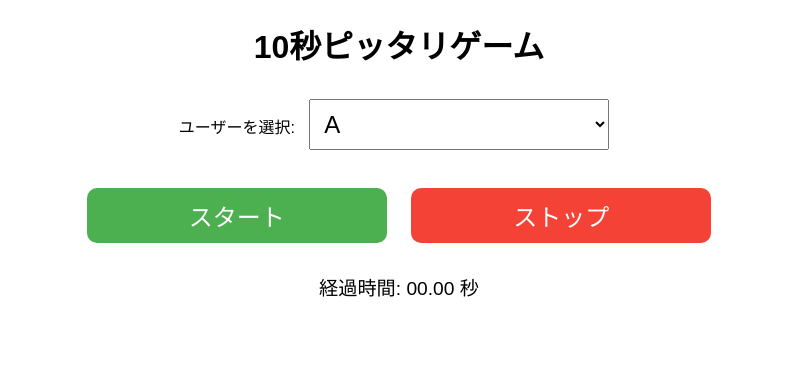
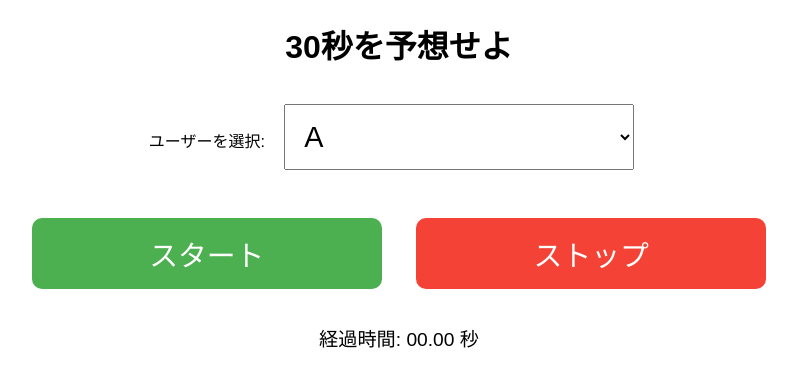
Before and after one commit to hryooooo/flask-10sec-game, a Flask app: page / in a window 1280 px wide. Shown: the top 387 px of the page, without its empty margins (241-1038 px from the left). Run offline with Flask 3, Linux system fonts and the light colour scheme; some libraries are stand-ins or nearby versions.

Commit message:
Update index.html

```diff
--- a/templates/index.html
+++ b/templates/index.html
@@ -3,7 +3,7 @@
 <head>
     <meta charset="UTF-8">
     <meta name="viewport" content="width=device-width, initial-scale=1.0">
-    <title>10秒チャレンジ</title>
+    <title>タイムアタック</title>
     <script src="https://cdnjs.cloudflare.com/ajax/libs/socket.io/4.0.1/socket.io.js"></script>
     <style>
         body {
@@ -12,11 +12,11 @@
             margin: 20px;
         }
         select, button {
-            font-size: 1.5em;
-            padding: 10px;
-            margin: 10px;
+            font-size: 1.8em;
+            padding: 15px;
+            margin: 15px;
             width: 80%;
-            max-width: 300px;
+            max-width: 350px;
         }
         button {
             cursor: pointer;
@@ -38,7 +38,7 @@
     </style>
 </head>
 <body>
-    <h1>10秒ピッタリゲーム</h1>
+    <h1>30秒を予想せよ</h1>
     <label for="userSelect">ユーザーを選択:</label>
     <select id="userSelect">
         <option value="A">A</option>
```
